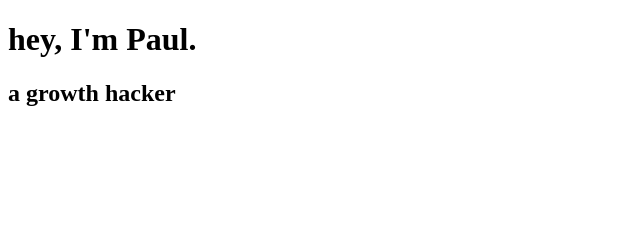
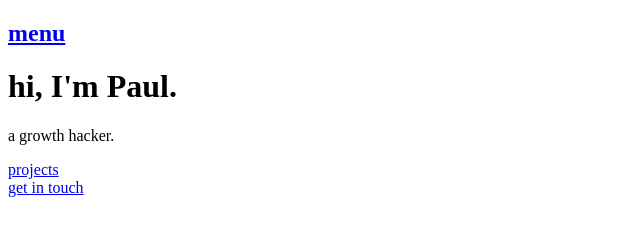
Before and after one commit to cunning-weasel/cunning-weasel-GitHub-Page, a plain HTML site: page index.html in a window 1280 px wide. Shown: the whole page, without its empty margins (0-640 px from the left). Drawn offline with Linux system fonts and the light colour scheme.

Commit message:
revised html and css

```diff
--- a/index.html
+++ b/index.html
@@ -1,12 +1,42 @@
 <!DOCTYPE html>
 <html lang="en">
+
 <head>
     <meta charset="UTF-8">
     <meta name="viewport" content="width=device-width, initial-scale=1.0">
+
+    <!--
+        <link rel="stylesheet" href="style.css">
+        Fix weirdness in general
+    -->
+
     <title>Document</title>
 </head>
+
 <body>
-    <h1>hey, I'm Paul.</h1>
-    <h2>a growth hacker</h2>
+
+    <nav id="navbar">
+        <h1><a href="#profile-link">menu</a> <!-- add multiple pages here i.e what I do, work, about -->
+        </h1>
+    </nav>
+
+    <div id="welcome-section">
+        <h1>hi, I'm Paul.</h1>
+        <p>a growth hacker.</p>
+    </div>
+
+    <!-- add some scroll distance via css? -->
+
+    <section id="projects">
+        <div class="project-tile">
+            <a href=#>projects</a> <!-- need to expand on this -->
+        </div>
+    </section>
+
+    <section>
+        <a href="https://www.linkedin.com/in/paul-bongers/" target="_blank" id="profile-link">get in touch</a>
+    </section>
+
 </body>
+
 </html>
--- a/styles.css
+++ b/styles.css
@@ -1,2 +1,30 @@
+/* Hate to say it, but I'll need this :( */
 
-/* Hate to say it, but I'll need this :( */
+/* make sexy */
+
+html,
+body {
+    text-align: center;
+}
+
+#navbar {
+    background: white;
+    text-align: right;
+    position: fixed;
+    padding: 15px;
+}
+
+@media (width: 350px height: 450px) {
+    body {
+        font: 5px;
+    }
+}
+
+#welcome-section {
+    top: 0;
+    background: turquoise;
+
+    /* need to revise */
+    min-height: 55vh;
+    padding-top: 45vh;
+}
```
Also changed, not shown: 1 other file.
